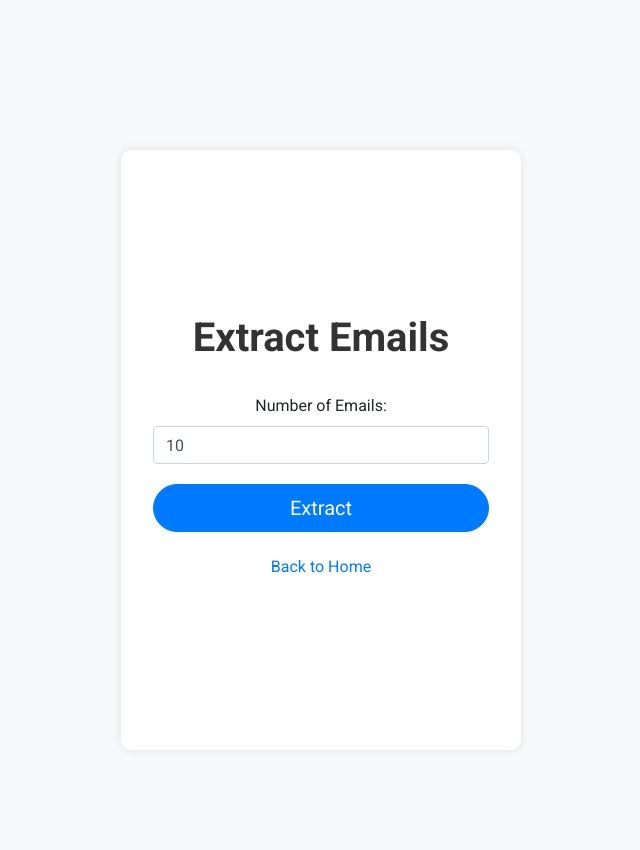
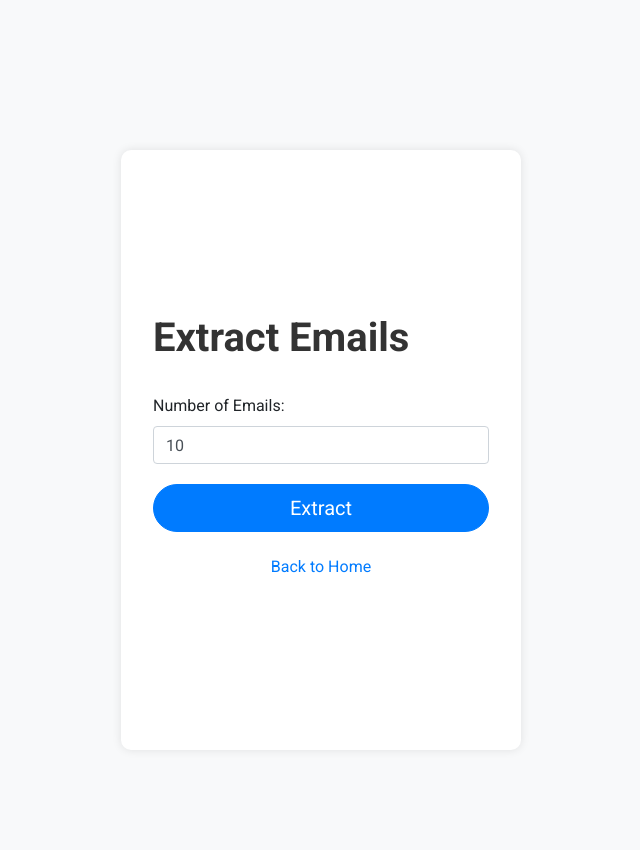
Before and after one commit to JcCassano/ITP-Project, a Flask app: page /extract_emails in a window 1280 px wide. Shown: the whole page, without its empty margins (319-959 px from the left). Run offline with Flask 3, Linux system fonts and the light colour scheme; some libraries are stand-ins or nearby versions.

Commit message:
Update extract.html

```diff
--- a/ITP-Project-24/templates/extract.html
+++ b/ITP-Project-24/templates/extract.html
@@ -10,7 +10,7 @@
 </head>
 <body>
     <div class="container d-flex flex-column justify-content-center align-items-center vh-100">
-        <div class="box text-center">
+        <div class="box">
             <h1>Extract Emails</h1>
             <form method="post" class="mt-4">
                 <div class="form-group">
@@ -24,6 +24,6 @@
     </div>
     <script src="https://code.jquery.com/jquery-3.5.1.slim.min.js"></script>
     <script src="https://cdn.jsdelivr.net/npm/@popperjs/core@2.5.4/dist/umd/popper.min.js"></script>
-    <script src="https://stackpath.bootstrapcdn.com/bootstrap/4.5.2/js/bootstrap.min.js"></script>
+    <script src="https://stackpath.amazonaws.com/bootstrap/4.5.2/js/bootstrap.min.js"></script>
 </body>
 </html>
```
